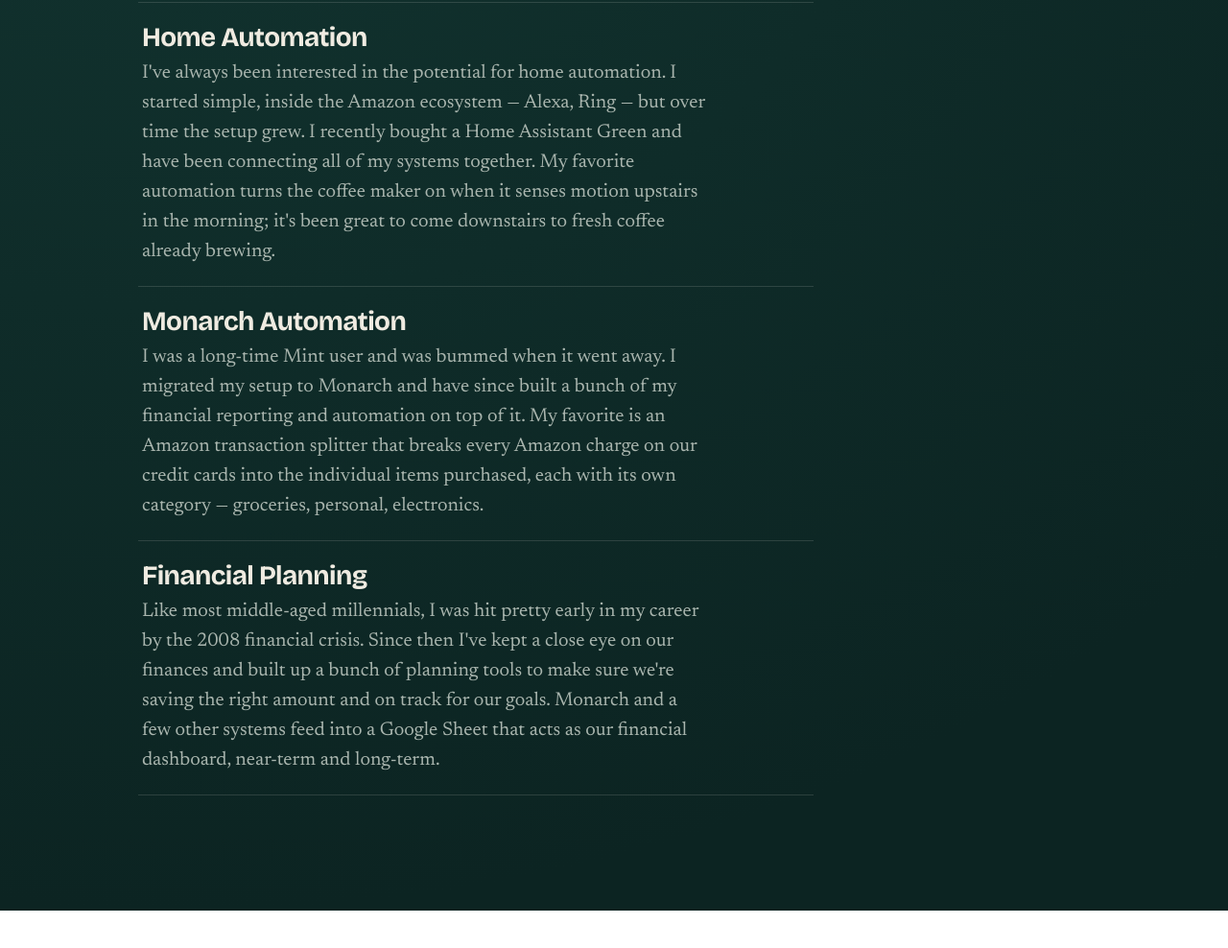
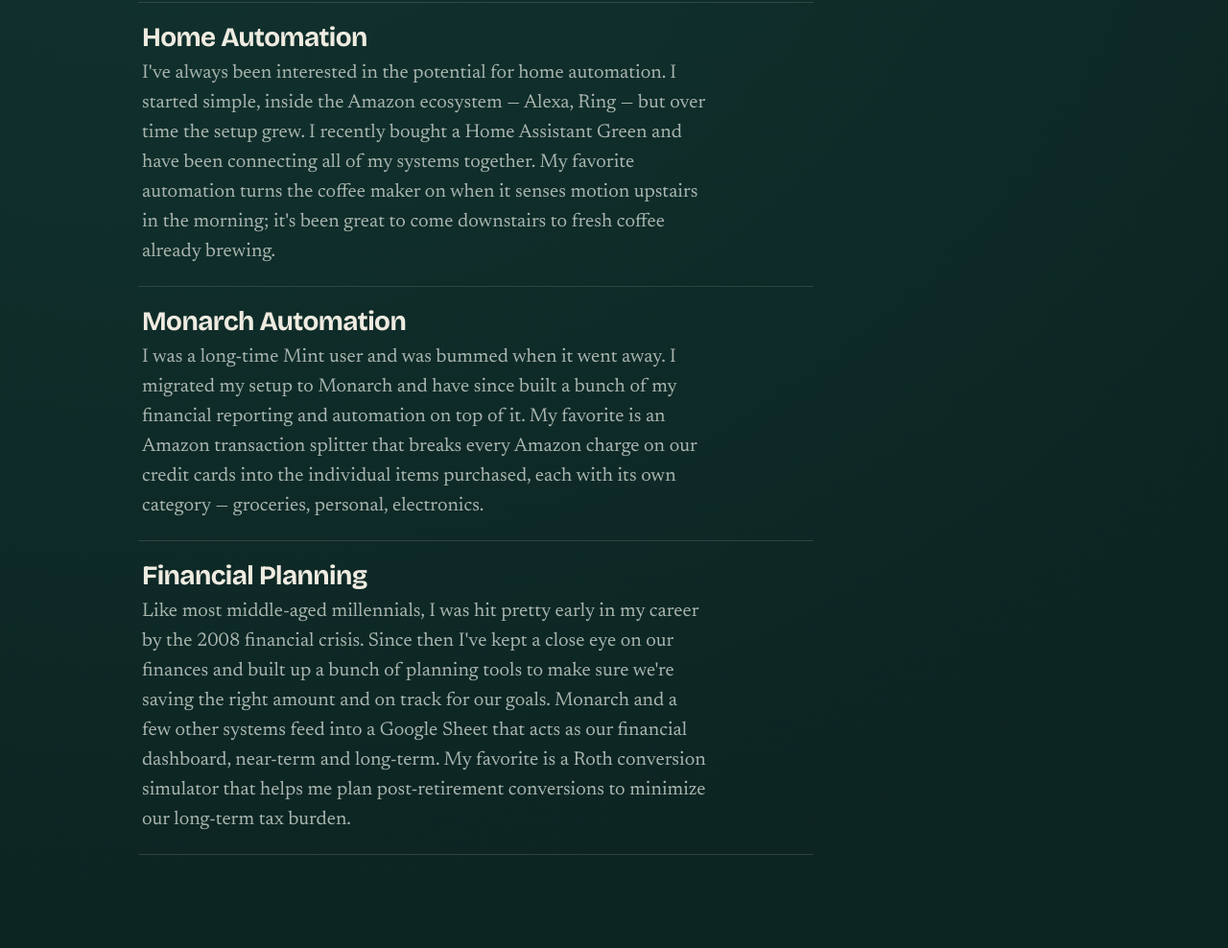
Before and after one commit to edbanti/edbanti.github.io, a plain HTML site: page projects/index.html in a window 1280 px wide. Shown: the part 306-1294 px from the top of the page at 96% size. Before the commit the page ends 1255 px from the top, so only its background shows below. Drawn offline with nearby package versions, Linux system fonts and the light colour scheme.

Commit message:
Add Roth conversion simulator detail to Financial Planning

```diff
--- a/projects/index.html
+++ b/projects/index.html
@@ -42,7 +42,7 @@
       </li>
       <li class="project">
         <h3 class="project__title">Financial Planning</h3>
-        <p class="project__desc">Like most middle-aged millennials, I was hit pretty early in my career by the 2008 financial crisis. Since then I've kept a close eye on our finances and built up a bunch of planning tools to make sure we're saving the right amount and on track for our goals. Monarch and a few other systems feed into a Google Sheet that acts as our financial dashboard, near-term and long-term.</p>
+        <p class="project__desc">Like most middle-aged millennials, I was hit pretty early in my career by the 2008 financial crisis. Since then I've kept a close eye on our finances and built up a bunch of planning tools to make sure we're saving the right amount and on track for our goals. Monarch and a few other systems feed into a Google Sheet that acts as our financial dashboard, near-term and long-term. My favorite is a Roth conversion simulator that helps me plan post-retirement conversions to minimize our long-term tax burden.</p>
       </li>
     </ul>
   </section>
```
